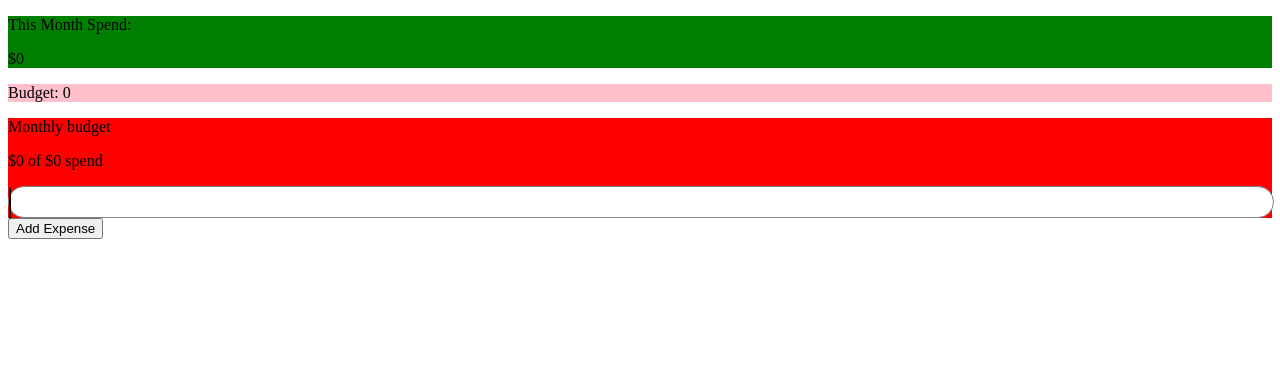
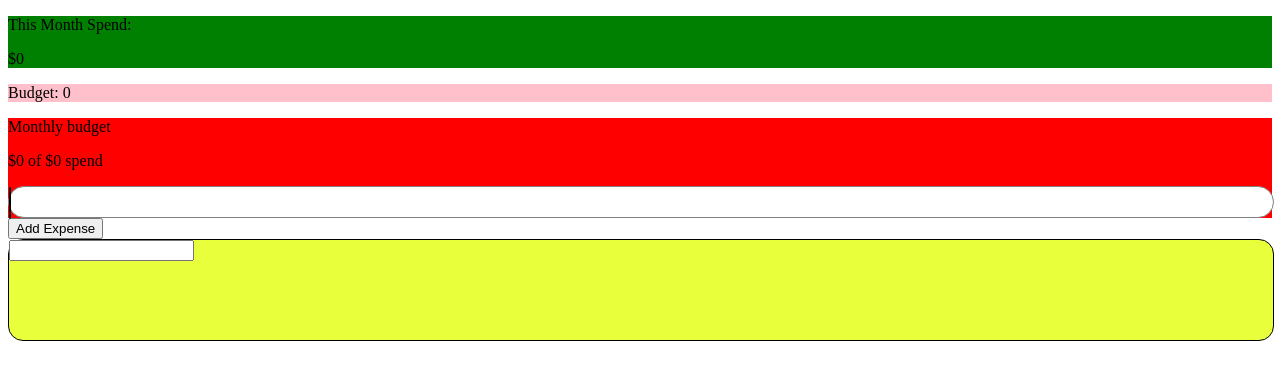
Before and after one commit to Nurik055/expense-tracker-dashboard, a React (Vite) app: page / in a window 1280 px wide. Shown: the top 380 px of the page. Built offline with nearby package versions, Linux system fonts and the light colour scheme.

Commit message:
debuggin the components names and also adding search in filtering component

```diff
--- a/src/App.jsx
+++ b/src/App.jsx
@@ -1,7 +1,7 @@
 import { Routes, Route } from "react-router-dom";
 import Home from "../src/pages/Home/Home";
 import { useState } from "react";
-import Filtering from "../src/components/Filtering/Filtering";
+import AddingExpense from "../src/components/AddingExpense/AddingExpense"
 
 export default function App() {
   const [expenses, setExpenses] = useState([]);
@@ -16,23 +16,33 @@ export default function App() {
 
   const [budget, setBudget] = useState(0);
 
+  const [userInput, setUserInput] = useState("");
 
+    const expenseEqual = expenses.filter((expense)=>{
+        return(
+            expense.name===userInput
+        )
+
+    })
   return (
     <Routes>
       <Route
         path="/"
         element={
           <Home
-            expenses={expenses}
+            expenses={userInput === "" ? expenses : expenseEqual}
             budget={budget}
             setBudget={setBudget}
             setExpenses={setExpenses}
+            userInput={userInput}
+            setUserInput={setUserInput}
+            expenseEqual={expenseEqual}
           />
         }
       />
       <Route
         path="/add-expense-filtering"
-        element={<Filtering addExpense={addExpense} />}
+        element={<AddingExpense addExpense={addExpense} />}
       />
     </Routes>
   );
--- /dev/null
+++ b/src/components/AddingExpense/AddingExpense.jsx
@@ -0,0 +1,74 @@
+import ListExpenses from "../ListExpenses/ListExpenses";
+import { useState } from "react";
+import { useNavigate } from "react-router-dom";
+
+function Filtering({ addExpense }) {
+  const navigate = useNavigate();
+
+  const [inputName, setInputName] = useState("");
+  const [inputAmount, setInputAmount] = useState("");
+  const [inputDescrip, setInputDescrip] = useState("");
+  const [category, setCategory] = useState("Food");
+  // CHANGED: default value so select is not empty
+
+  function handleSubmit(e) {
+
+    e.preventDefault();
+
+
+    addExpense({
+      name: inputName,
+      amount: inputAmount,
+      description: inputDescrip,
+      category: category,
+    });
+
+    navigate("/");
+  }
+
+  return (
+    <form onSubmit={handleSubmit}>
+
+
+      <h1>Add Expense</h1>
+
+      <input
+        className="addingInputName"
+        placeholder="Your expense"
+        onChange={(e) => setInputName(e.target.value)}
+      />
+
+
+      <input
+        className="addingInputNumber"
+        type="number"
+        placeholder="$"
+        onChange={(e) => setInputAmount(e.target.value)}
+      />
+
+      <input
+        className="addingDescription"
+        placeholder="description"
+        onChange={(e) => setInputDescrip(e.target.value)}
+      />
+
+      <select value={category} onChange={(e) => setCategory(e.target.value)}>
+        <option value="Food">Food</option>
+        <option value="Transport">Transport</option>
+        <option value="Entertainment">Entertainment</option>
+        <option value="Bills">Bills</option>
+        <option value="Other">Other</option>
+      </select>
+
+      <button
+        className="addingButton"
+        type="submit"
+
+      >
+        Add
+      </button>
+    </form>
+  );
+}
+
+export default Filtering;
--- a/src/components/Expenses/Expenses.jsx
+++ b/src/components/Expenses/Expenses.jsx
@@ -1,10 +1,8 @@
-import "../Expenses/Expenses.css"
+import "../Expenses/Expenses.css";
 function Expenses({ expense, setExpenses }) {
   const thisExpense = expense.id;
   function removeExpense() {
-
-    setExpenses((prev)=> prev.filter((e)=>e.id !== thisExpense))
-
+    setExpenses((prev) => prev.filter((e) => e.id !== thisExpense));
   }
   return (
     <div className="expensesContainer">
--- a/src/components/Filtering/Filtering.css
+++ b/src/components/Filtering/Filtering.css
@@ -0,0 +1,7 @@
+.filterContainer {
+    background-color: rgb(232, 255, 59);
+    height: 100px;
+    width: 100%;
+    border: 1px solid black;
+    border-radius: 15px;
+}
--- a/src/components/Filtering/Filtering.jsx
+++ b/src/components/Filtering/Filtering.jsx
@@ -1,74 +1,13 @@
-import ListExpenses from "../ListExpenses/ListExpenses";
+import "../Filtering/Filtering.css"
 import { useState } from "react";
-import { useNavigate } from "react-router-dom";
-
-function Filtering({ addExpense }) {
-  const navigate = useNavigate();
-
-  const [inputName, setInputName] = useState("");
-  const [inputAmount, setInputAmount] = useState("");
-  const [inputDescrip, setInputDescrip] = useState("");
-  const [category, setCategory] = useState("Food");
-  // CHANGED: default value so select is not empty
-
-  function handleSubmit(e) {
-
-    e.preventDefault();
+function Filtering({expenses, userInput, setUserInput, expenseEqual}) {
 
 
-    addExpense({
-      name: inputName,
-      amount: inputAmount,
-      description: inputDescrip,
-      category: category,
-    });
-
-    navigate("/");
-  }
-
-  return (
-    <form onSubmit={handleSubmit}>
-
-
-      <h1>Add Expense</h1>
-
-      <input
-        className="addingInputName"
-        placeholder="Your expense"
-        onChange={(e) => setInputName(e.target.value)}
-      />
-
-
-      <input
-        className="addingInputNumber"
-        type="number"
-        placeholder="$"
-        onChange={(e) => setInputAmount(e.target.value)}
-      />
-
-      <input
-        className="addingDescription"
-        placeholder="description"
-        onChange={(e) => setInputDescrip(e.target.value)}
-      />
-
-      <select value={category} onChange={(e) => setCategory(e.target.value)}>
-        <option value="Food">Food</option>
-        <option value="Transport">Transport</option>
-        <option value="Entertainment">Entertainment</option>
-        <option value="Bills">Bills</option>
-        <option value="Other">Other</option>
-      </select>
-
-      <button
-        className="addingButton"
-        type="submit"
-
-      >
-        Add
-      </button>
-    </form>
-  );
+    return(
+        <div className="filterContainer">
+            <input value={userInput} onChange={(e)=>setUserInput(e.target.value)}></input>
+        </div>
+    )
 }
 
 export default Filtering;
--- a/src/components/ListExpenses/ListExpenses.jsx
+++ b/src/components/ListExpenses/ListExpenses.jsx
@@ -1,7 +1,7 @@
 import "../ListExpenses/ListExpenses.css"
 import Expenses from "../Expenses/Expenses"
 
-function ListExpenses ({ expenses, setExpenses }) {
+function ListExpenses ({ expenses, setExpenses, expenseEqual }) {
 
 
 
--- a/src/pages/Home/Home.jsx
+++ b/src/pages/Home/Home.jsx
@@ -1,25 +1,27 @@
 import "../Home/Home.css";
 import ListExpenses from "../../components/ListExpenses/ListExpenses";
 import Cards from "../../components/Cards/Cards";
-import Filtering from "../../components/Filtering/Filtering";
+import Filtering from "../../components/Filtering/Filtering"
 import { useState } from "react";
 import { Link } from "react-router-dom";
 
-function Home({ expenses, budget, setBudget, setExpenses }) {
-
-
+function Home({ expenses, budget, setBudget, setExpenses, userInput, setUserInput, expenseEqual }) {
   return (
     <div>
-      <Cards
+      <Cards expenses={expenses} budget={budget} setBudget={setBudget}></Cards>
+
+      <ListExpenses
         expenses={expenses}
-        budget={budget}
-        setBudget={setBudget}
-      ></Cards>
-
-      <ListExpenses expenses={expenses} setExpenses={setExpenses}></ListExpenses>
+        setExpenses={setExpenses}
+            expenseEqual={expenseEqual}
+      ></ListExpenses>
       <Link to="/add-expense-filtering">
         <button>Add Expense</button>
       </Link>
+      <Filtering expenses={expenses} userInput={userInput}
+            setUserInput={setUserInput}
+            expenseEqual={expenseEqual}></Filtering>
+
     </div>
   );
 }
```
Also changed, not shown: src/components/AddingExpense/AddingExpense.css (added).
